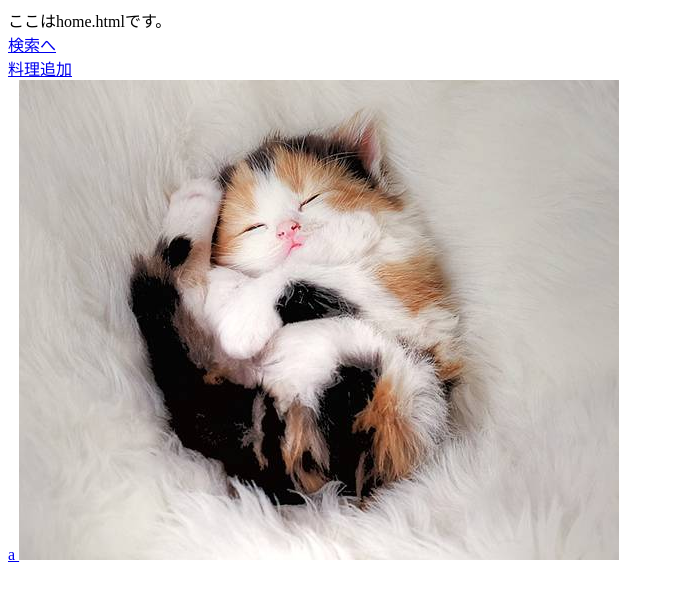
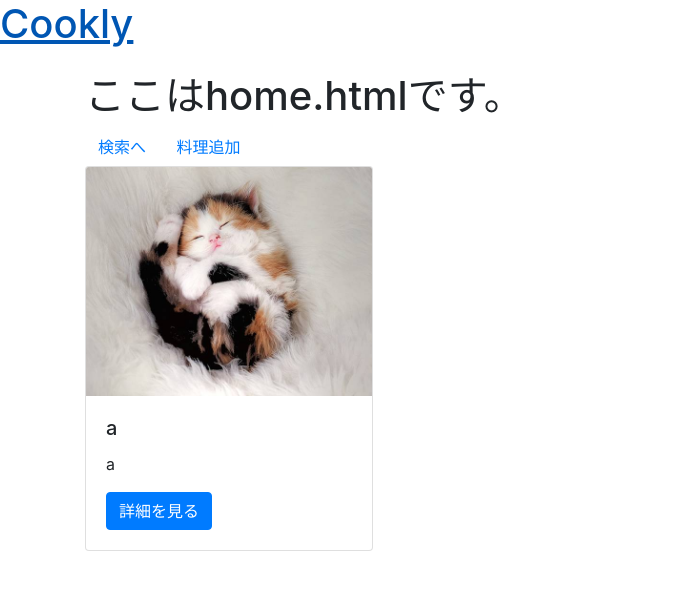
Before and after one commit to yamashita3303/cookly, a Django app: page /app/home in a window 1280 px wide. Shown: the top 601 px of the page, without its empty margins (0-682 px from the left). Run offline with Django 4.2, Linux system fonts and the light colour scheme; data comes from the database, SQL or seed files in the repository; some libraries are stand-ins or nearby versions.

```diff
--- a/app/templates/app/home.html
+++ b/app/templates/app/home.html
@@ -1,16 +1,32 @@
-ここはhome.htmlです。<br>
-<!-- 検索ページへのリンク -->
-<a href="{% url 'app:searchrecipes' %}">検索へ</a><br>
-<a href="{% url 'app:recipe_create' %}">料理追加</a><br>
-<div>
-    <!-- views.pyのrecipe(メソッド)で指定したrecipe_allを呼び出し -->
-    {% for i in recipe_all %}
-        <!-- 詳細ページへのURLの指定 -->
-        <a href="recipe/{{i.id}}">
-            <!-- modelのRecipeで指定したrecipe_titleを呼び出し -->
-            {{ i.recipe_title }}
-            <img src="{{ i.recipe_image.url }}">
-        </a>
-    <!-- for文を閉じる -->
-    {% endfor %}
+{% extends "base/base.html" %}
+{% block body %}
+
+<div class="container mt-4">
+    <h1>ここはhome.htmlです。</h1>
+    <!-- 検索ページへのリンク -->
+    <a href="{% url 'app:searchrecipes' %}" class="btn btn-link">検索へ</a>
+    <a href="{% url 'app:recipe_create' %}" class="btn btn-link">料理追加</a>
+
+    <div class="row">
+        <!-- views.pyのrecipe(メソッド)で指定したrecipe_allを呼び出し -->
+        {% for i in recipe_all %}
+        <div class="col-md-4 mb-4">
+            <div class="card" style="width: 18rem;">
+                <img src="{{ i.recipe_image.url }}" class="card-img-top" alt="{{ i.recipe_title }}">
+                <div class="card-body">
+                    <h5 class="card-title">{{ i.recipe_title }}</h5>
+                    <p class="card-text">{{ i.detail_text|truncatechars:100 }}</p>
+                    <a href="{% url 'app:detail' i.id %}" class="btn btn-primary">詳細を見る</a>
+                </div>
+            </div>
+        </div>
+        {% endfor %}
+    </div>
 </div>
+
+<!-- BootstrapのJSと依存するPopper.jsをインクルード -->
+<script src="https://code.jquery.com/jquery-3.3.1.slim.min.js"></script>
+<script src="https://cdnjs.cloudflare.com/ajax/libs/popper.js/1.14.7/umd/popper.min.js"></script>
+<script src="https://stackpath.bootstrapcdn.com/bootstrap/4.3.1/js/bootstrap.min.js"></script>
+
+{% endblock %}
--- a/app/templates/app/recipe.html
+++ b/app/templates/app/recipe.html
@@ -3,9 +3,11 @@
 
 ここはrecipe.htmlです。<br>
 <!-- views.pyのdetail(メソッド)で指定したrecipe_choseを呼び出し.modelのrecipeで指定したrecipe_titleを呼び出し -->
-{{ recipe_chose.recipe_title }}<br>
+<p>料理名: {{ recipe_chose.recipe_title }}</p>
+<p>閲覧回数: {{ recipe_chose.vote }}</p>
 
 <!-- views.pyのdetail(メソッド)で指定したingredient_textを呼び出し -->
+<h2>材料</h2>
 {% for i in ingredient_text %}
     <!-- modelのIngredienrで指定したmaterialを呼び出し -->
     {{ i.material }}
--- a/app/templates/base/base.html
+++ b/app/templates/base/base.html
@@ -3,6 +3,8 @@
     <head>
         <meta charset="utf-8" />
         <title>Cookly</title>
+        <!-- BootstrapのCSSをインクルード -->
+        <link href="https://stackpath.bootstrapcdn.com/bootstrap/4.3.1/css/bootstrap.min.css" rel="stylesheet">
     </head>
     <body>
         <h1><a href="{% url 'app:recipe' %}">Cookly</a></h1>
--- a/app/views.py
+++ b/app/views.py
@@ -19,6 +19,10 @@ def recipe(request):
 def detail(request, post_id):
     recipes = Recipe.objects.get(id=post_id)
     ingredient_text = recipes.ingredient.all()
+
+    recipes.vote += 1
+    recipes.save()
+
     context = {
         "recipe_chose": recipes,
         "ingredient_text": ingredient_text,
```
